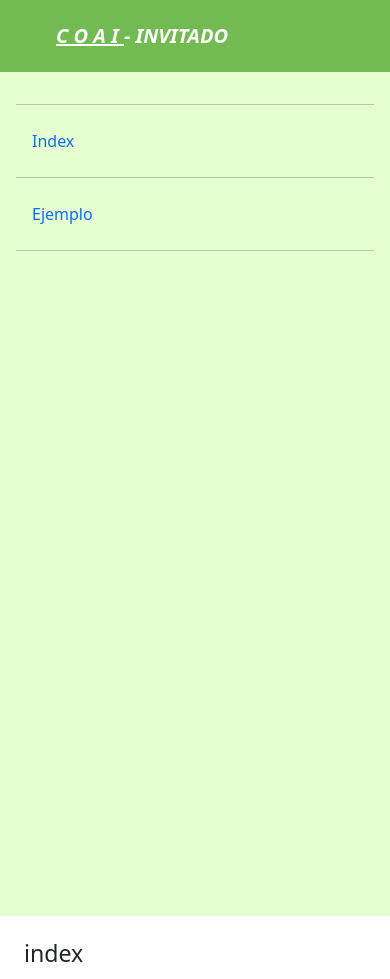
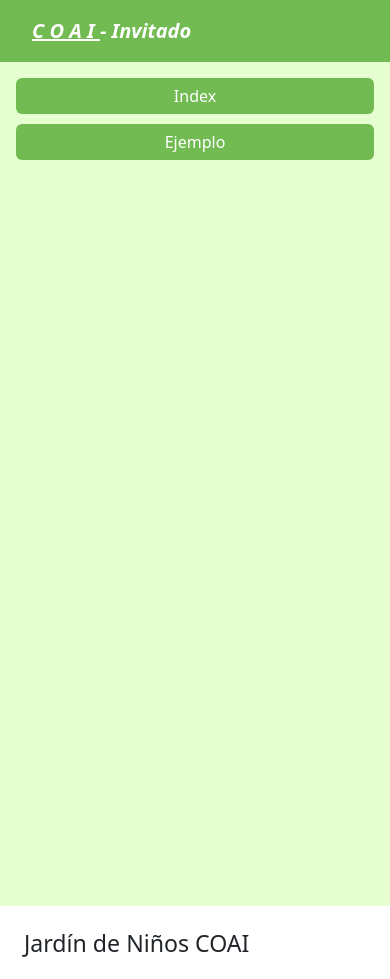
Before and after one commit to Schrodinger137/COAI, a Django app: page / in a window 390 px wide. Shown: the top 979 px of the page. Run offline with Django 4.2, Linux system fonts and the light colour scheme.

Commit message:
Ivo_menu

```diff
--- a/plataforma/templates/plataforma/index.html
+++ b/plataforma/templates/plataforma/index.html
@@ -1,24 +1,34 @@
 {% extends "plataforma/menu.html" %}
 
-{% block usuario_logeado %}INVITADO{% endblock %}
+{% block contenido %}
+<div class="mb-4">
+    <h3>Jardín de Niños COAI</h3>
+</div>
 
-{% block menu %}
-<ul class="nav flex-column">
-    <hr>
-    <li class="nav-item">
-        <a class="nav-link" href="{% url 'index' %}">Index</a>
-    </li>
-    <hr>
-    <li class="nav-item">
-        <a class="nav-link" href="{% url 'ejemplo' %}">Ejemplo</a>
-    </li>
-    <hr>
-</ul>
-{% endblock %}
+<div class="d-flex gap-4">
+    <img src="https://www.coldelvalle.edu.mx/wp-content/uploads/2021/10/2.-Ki%CC%81nder-o-preescolar-1-1536x831.jpg"
+        alt="Imagen del kinder" style="width: 60%; height: auto;">
 
-{% block contenido %}
-<div class="d-flex justify-content-between align-items-center mb-4">
-    <h3>index</h3>
-    <!-- Aquí puedes añadir más contenido específico -->
+    <div>
+        <div class="card border-2 border-success h-100">
+            <div class="card-body">
+                <h5 class="card-title">Iniciar Sesión</h5>
+                <br>
+                <form>
+                    <div class="mb-3">
+                        <label for="exampleInputEmail1" class="form-label">Email address</label>
+                        <input type="email" class="form-control" id="exampleInputEmail1" aria-describedby="emailHelp">
+                        <div id="emailHelp" class="form-text">We'll never share your email with anyone else.</div>
+                    </div>
+                    <div class="mb-3">
+                        <label for="exampleInputPassword1" class="form-label">Password</label>
+                        <input type="password" class="form-control" id="exampleInputPassword1">
+                    </div>
+                    <button type="submit" class="btn sidebar-button">Submit</button>
+                </form>
+            </div>
+        </div>
+    </div>
+
 </div>
 {% endblock %}
--- a/plataforma/templates/plataforma/menu.html
+++ b/plataforma/templates/plataforma/menu.html
@@ -17,36 +17,59 @@
         .navbar {
             background-color: #72bb53 !important;
         }
+
+        .sidebar-button {
+            width: 100%;
+            margin-bottom: 10px;
+            background-color: #72bb53;
+            border: none;
+            color: white;
+        }
+
+        .sidebar-button:hover {
+            background-color: #5ca642;
+        }
+
+        /* Clase personalizada para ancho intermedio */
+        @media (min-width: 992px) {
+            .col-lg-custom {
+                flex: 0 0 14%;
+                max-width: 14%;
+            }
+        }
     </style>
 </head>
 
 <body class="container-fluid">
     <div class="row">
-        <nav class="navbar navbar-light bg-light ps-5">
-            <div class="container-fluid p-2">
-                <a class="navbar-brand text-white "><strong><u><i>C O A I </u>-
-                        {% block usuario_logeado %}{% endblock %}
-                        </i> </strong></a>
+        <nav class="navbar navbar-light px-4">
+            <div class="w-100 p-2">
+                <a class="navbar-brand text-white">
+                    <strong><u><i>C O A I </u> -
+                    {% if request.user.is_authenticated %}
+                    {{ user.name }}
+                    {% else %}
+                    Invitado
+                    {% endif %}
+                    </i></strong>
+                </a>
             </div>
         </nav>
-        <!-- Barra de menú -->
-        <div class="sidebar col-md-3 col-lg-2 p-0">
-            <div class="p-3">
-                {% block menu %}{%endblock%}
-            </div>
+
+        <!-- Sidebar con ancho personalizado -->
+        <div class="sidebar col-md-2 col-lg-custom p-3">
+            <a href="{% url 'index' %}">
+                <button class="btn sidebar-button">Index</button>
+            </a>
+            <a href="{% url 'ejemplo' %}">
+                <button class="btn sidebar-button">Ejemplo</button>
+            </a>
         </div>
-        <!-- /sidebar -->
 
-
-        <!-- Contenido Principal-->
-        <div class="col-md-9 col-lg-10 p-4">
-            {%block contenido%}{%endblock%}
-
+        <!-- Contenido principal -->
+        <div class="col-md-10 col-lg p-4">
+            {% block contenido %}{% endblock %}
         </div>
-    </div>
-    <!-- /Contenido Principal-->
-
-
     </div>
 
     <script src="https://cdn.jsdelivr.net/npm/bootstrap@5.3.3/dist/js/bootstrap.bundle.min.js"></script>
```
Also changed, not shown: plataforma/templates/plataforma/ejemplo.html (+0 -19 lines).
